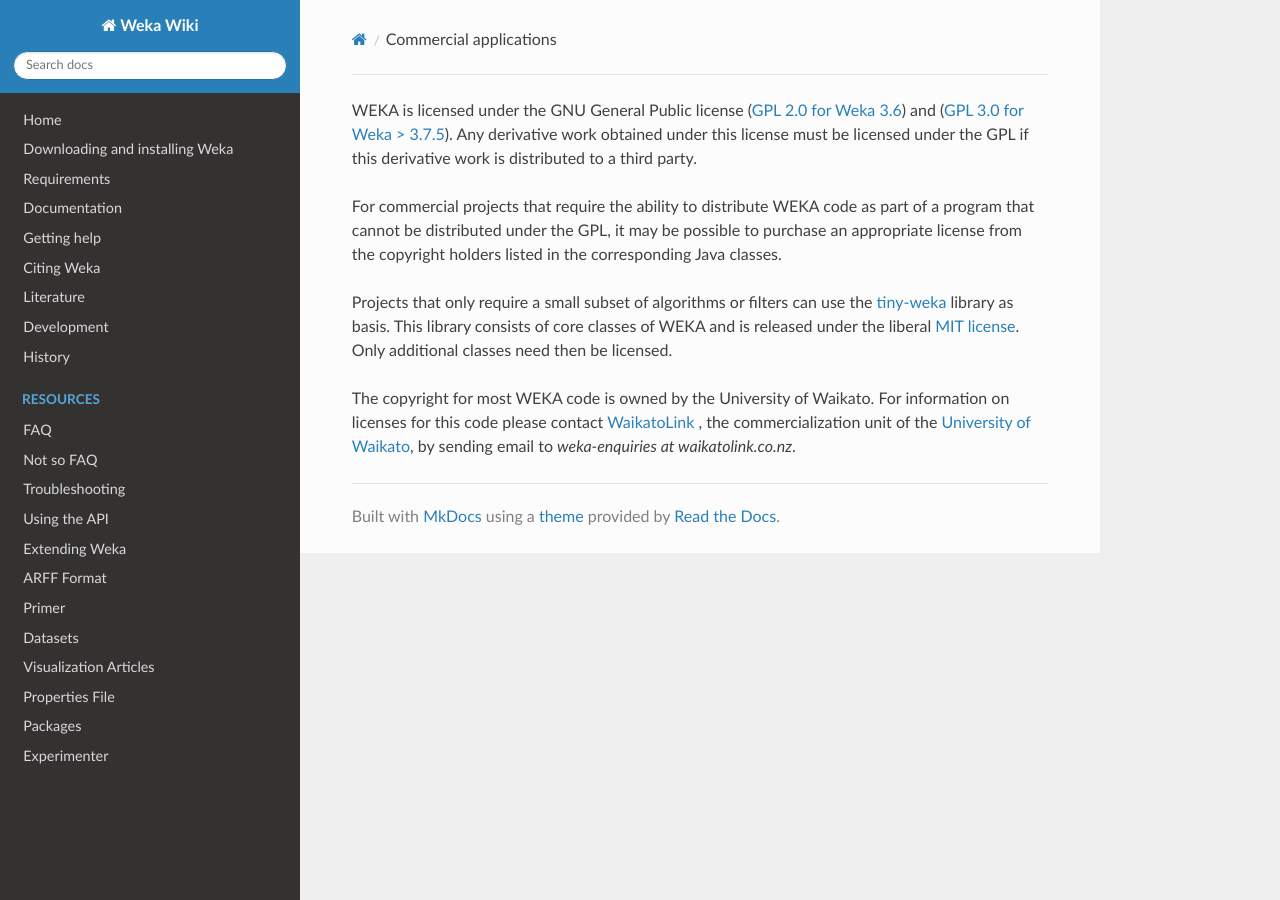
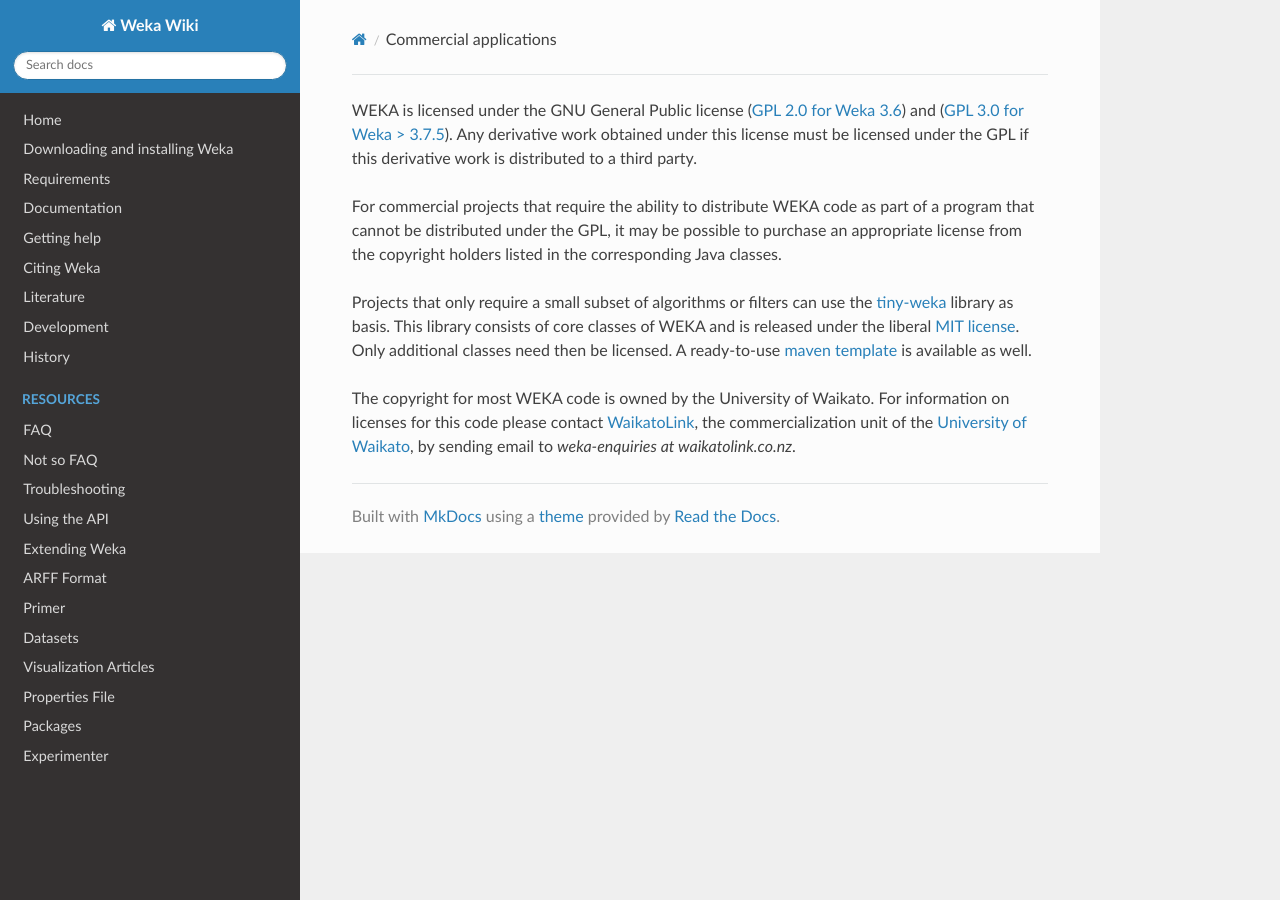
Before and after one commit to Waikato/weka-wiki, an MkDocs documentation site: the page built from docs/faqs/commercial_applications.md, in a window 1280 px wide. Built offline with MkDocs 1.6.1, drawn with Linux system fonts in a browser that asks for light colours; nearby versions of some CDN libraries.

Commit message:
added reference to tiny-weka-maven-template

```diff
--- a/docs/faqs/commercial_applications.md
+++ b/docs/faqs/commercial_applications.md
@@ -1,7 +1,24 @@
-WEKA is licensed under the GNU General Public license ([GPL 2.0 for Weka 3.6](http://www.gnu.org/licenses/old-licenses/gpl-2.0.html)) and ([GPL 3.0 for Weka > 3.7.5](http://www.gnu.org/licenses/gpl.html)). Any derivative work obtained under this license must be licensed under the GPL if this derivative work is distributed to a third party.
+WEKA is licensed under the GNU General Public
+license ([GPL 2.0 for Weka 3.6](http://www.gnu.org/licenses/old-licenses/gpl-2.0.html))
+and ([GPL 3.0 for Weka > 3.7.5](http://www.gnu.org/licenses/gpl.html)). Any
+derivative work obtained under this license must be licensed under the GPL if
+this derivative work is distributed to a third party.
 
-For commercial projects that require the ability to distribute WEKA code as part of a program that cannot be distributed under the GPL, it may be possible to purchase an appropriate license from the copyright holders listed in the corresponding Java classes.
+For commercial projects that require the ability to distribute WEKA code as part
+of a program that cannot be distributed under the GPL, it may be possible to
+purchase an appropriate license from the copyright holders listed in the
+corresponding Java classes.
 
-Projects that only require a small subset of algorithms or filters can use the [tiny-weka](https://github.com/Waikato/tiny-weka) library as basis. This library consists of core classes of WEKA and is released under the liberal [MIT license](https://opensource.org/licenses/MIT). Only additional classes need then be licensed.
+Projects that only require a small subset of algorithms or filters can use
+the [tiny-weka](https://github.com/Waikato/tiny-weka) library as basis. This
+library consists of core classes of WEKA and is released under the
+liberal [MIT license](https://opensource.org/licenses/MIT). Only additional
+classes need then be licensed. A ready-to-use
+[maven template](https://github.com/Waikato/tiny-weka-maven-template)
+is available as well.
 
-The copyright for most WEKA code is owned by the University of Waikato. For information on licenses for this code please contact [WaikatoLink](http://www.waikatolink.co.nz) , the commercialization unit of the [University of Waikato](http://waikato.ac.nz), by sending email to *weka-enquiries at waikatolink.co.nz*.
+The copyright for most WEKA code is owned by the University of Waikato. For
+information on licenses for this code please
+contact [WaikatoLink](http://www.waikatolink.co.nz), the commercialization unit
+of the [University of Waikato](http://waikato.ac.nz), by sending email to
+*weka-enquiries at waikatolink.co.nz*.
```
